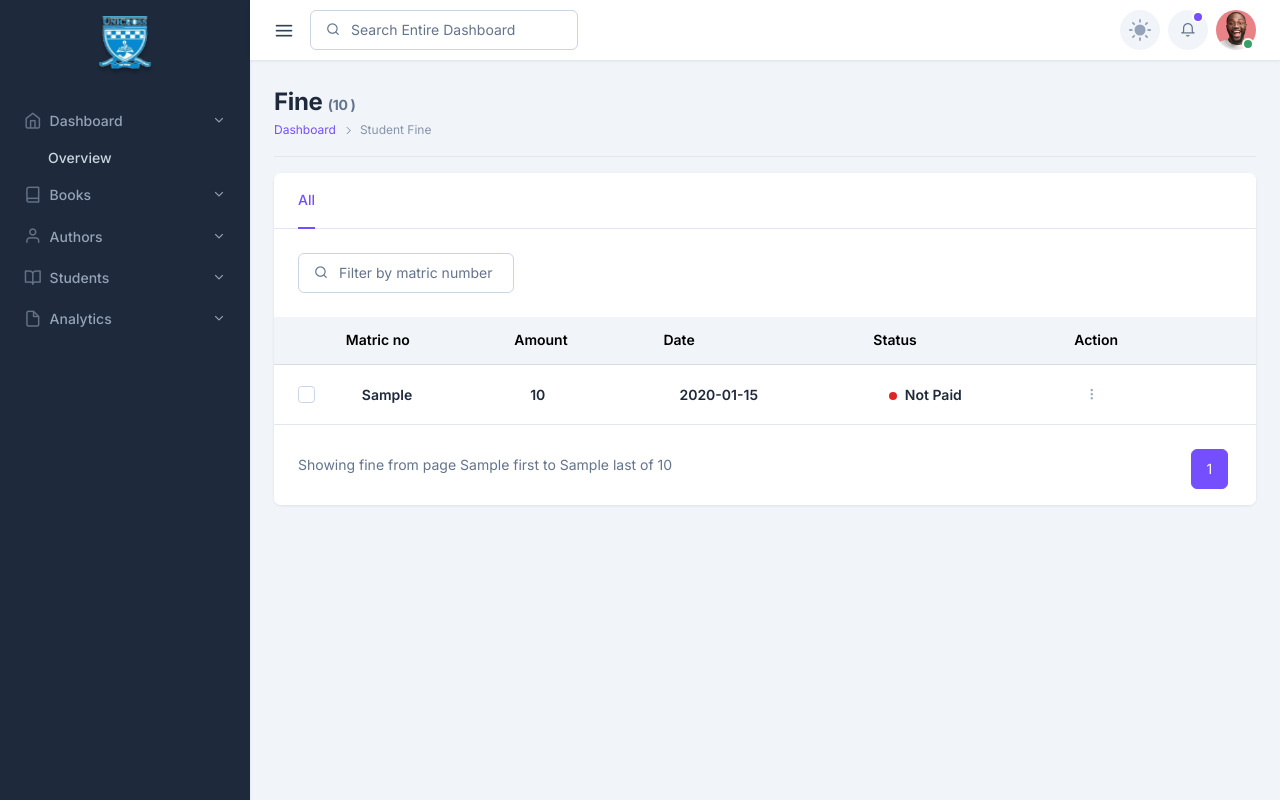
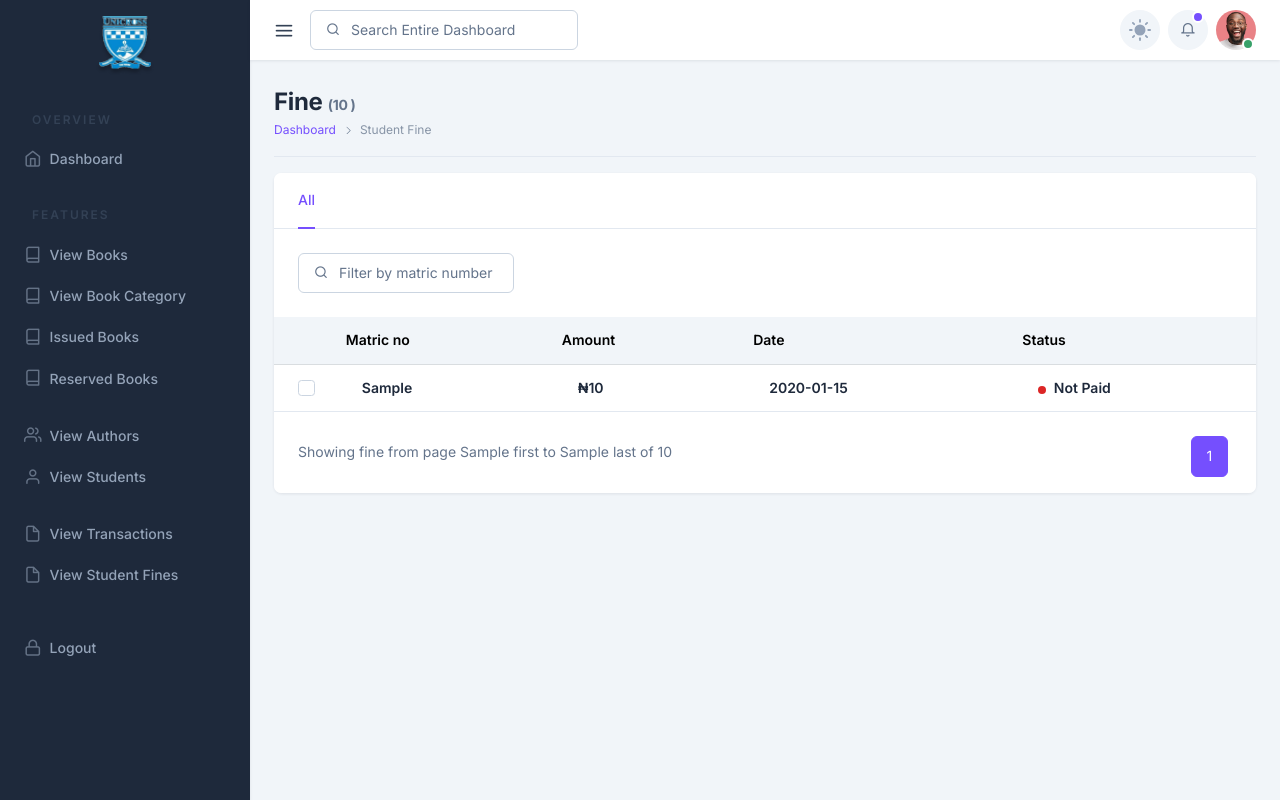
Before and after one commit to onaya7/Library-management-system, a Python web app: template lms/templates/librarian/fine.html in a window 1280 px wide. Run offline with Jinja, Linux system fonts and the light colour scheme; the template is opened without the code that fills it: most values are stand-ins (such as "Sample title", 1, 10 or a date in 2020); form fields are guessed from the names that the template uses; some libraries are stand-ins or nearby versions; some web fonts are replaced.

Commit message:
ref: made extra update to fine logic

```diff
--- a/lms/templates/librarian/base.html
+++ b/lms/templates/librarian/base.html
@@ -73,109 +73,93 @@
                 <!-- Navbar nav -->
                 <ul class="navbar-nav flex-column" id="sideNavbar">
                     <li class="nav-item">
-                        <a class="nav-link  " href="#" data-bs-toggle="collapse" data-bs-target="#navDashboard"
-                            aria-expanded="false" aria-controls="navDashboard">
+                        <div class="navbar-heading">Overview</div>
+                    </li>
+
+                    <li class="nav-item">
+                        <a class="nav-link " href=" {{ url_for('librarian.dashboard')}}">
                             <i class="nav-icon fe fe-home me-2"></i> Dashboard
-                        </a>
-                        <div id="navDashboard" class="collapse  show " data-bs-parent="#sideNavbar">
-                            <ul class="nav flex-column">
-                                <li class="nav-item ">
-                                    <a class="nav-link  active " href="{{ url_for('librarian.dashboard')}}">
-                                        Overview
-                                    </a>
-                                </li>
-                            </ul>
-                        </div>
-                    </li>
-                    <li class="nav-item">
-                        <a class="nav-link  collapsed " href="#" data-bs-toggle="collapse" data-bs-target="#navCourses"
-                            aria-expanded="false" aria-controls="navCourses">
-                            <i class="nav-icon fe fe-book me-2"></i> Books
-                        </a>
-                        <div id="navCourses" class="collapse " data-bs-parent="#sideNavbar">
-                            <ul class="nav flex-column">
-                                <li class="nav-item">
-                                    <a class="nav-link " href="{{ url_for('librarian.books')}}">
-                                        All Books
-                                    </a>
-                                </li>
-                                <li class="nav-item">
-                                    <a class="nav-link " href="{{ url_for('librarian.category')}}">
-                                        All Book Category
-                                    </a>
-                                </li>
-                                <li class="nav-item">
-                                    <a class="nav-link " href="{{url_for('librarian.issued_book')}}">
-                                        Issued Books
                         </a>
                     </li>
 
                     <li class="nav-item">
-                                    <a class="nav-link " href="admin-course-category-single.html">
-                                        Reserved Books
+                        <div class="nav-divider"></div>
+                    </li>
+
+                    <li class="nav-item">
+                        <div class="navbar-heading">Features</div>
+                    </li>
+
+                    <li class="nav-item">
+                        <a class="nav-link " href=" {{ url_for('librarian.books')}}">
+                            <i class="nav-icon fe fe-book me-2"></i> View Books
                         </a>
                     </li>
-                            </ul>
-                        </div>
-                    </li>
-                    <!-- Nav item -->
+
                     <li class="nav-item">
-                        <a class="nav-link   collapsed " href="#" data-bs-toggle="collapse" data-bs-target="#navProfile"
-                            aria-expanded="false" aria-controls="navProfile">
-                            <i class="nav-icon fe fe-user me-2"></i> Authors
-                        </a>
-                        <div id="navProfile" class="collapse " data-bs-parent="#sideNavbar">
-                            <ul class="nav flex-column">
-                                <li class="nav-item">
-                                    <a class="nav-link " href="{{ url_for('librarian.author')}}">
-                                        All Authors
+                        <a class="nav-link " href=" {{ url_for('librarian.category')}}">
+                            <i class="nav-icon fe fe-book me-2"></i> View Book Category
                         </a>
                     </li>
-                            </ul>
-                        </div>
-                    </li>
-                    <!-- Nav item -->
-                    <li class="nav-item ">
-                        <a class="nav-link   collapsed  " href="#" data-bs-toggle="collapse" data-bs-target="#navCMS"
-                            aria-expanded="false" aria-controls="navCMS">
-                            <i class="nav-icon fe fe-book-open me-2"></i> Students
-                        </a>
-                        <div id="navCMS" class="collapse  " data-bs-parent="#sideNavbar">
-                            <ul class="nav flex-column">
                     <li class="nav-item">
-                                    <a class="nav-link   active  " href="{{ url_for('librarian.students')}}">
-                                        All Students
+                        <a class="nav-link " href=" {{ url_for('librarian.issued_book')}}">
+                            <i class="nav-icon fe fe-book me-2"></i> Issued Books
                         </a>
                     </li>
-                            </ul>
-                        </div>
+
+                    <li class="nav-item">
+                        <a class="nav-link " href=" {{ url_for('librarian.issued_book')}}">
+                            <i class="nav-icon fe fe-book me-2"></i> Reserved Books
+                        </a>
                     </li>
 
-                    <!-- Nav item -->
-                    <li class="nav-item ">
-                        <a class="nav-link   collapsed  " href="#" data-bs-toggle="collapse" data-bs-target="#navCMS"
-                            aria-expanded="false" aria-controls="navCMS">
-                            <i class="nav-icon fe fe-file me-2"></i> Analytics
-                        </a>
-                        <div id="navCMS" class="collapse  " data-bs-parent="#sideNavbar">
-                            <ul class="nav flex-column">
                     <li class="nav-item">
-                                    <a class="nav-link   active  " href="{{ url_for('librarian.students')}}">
-                                        View Transactions
+                        <div class="nav-divider"></div>
+                    </li>
+
+
+                    <li class="nav-item">
+                        <a class="nav-link " href=" {{ url_for('librarian.author')}}">
+                            <i class="nav-icon fe fe-users me-2"></i> View Authors
                         </a>
                     </li>
-                            </ul>
-                        </div>
-                        <div id="navCMS" class="collapse  " data-bs-parent="#sideNavbar">
-                            <ul class="nav flex-column">
+
+
                     <li class="nav-item">
-                                    <a class="nav-link   active  " href="{{ url_for('librarian.fine')}}">
-                                        View Students Fines
+                        <a class="nav-link " href=" {{ url_for('librarian.students')}}">
+                            <i class="nav-icon fe fe-user me-2"></i> View Students
                         </a>
                     </li>
-                            </ul>
-                        </div>
+
+                    <li class="nav-item">
+                        <div class="nav-divider"></div>
                     </li>
+
+                    <li class="nav-item">
+                        <a class="nav-link " href=" {{ url_for('librarian.issued_book')}}">
+                            <i class="nav-icon fe fe-file me-2"></i>View Transactions
+                        </a>
+                    </li>
+
+                    <li class="nav-item">
+                        <a class="nav-link " href=" {{ url_for('librarian.fine')}}">
+                            <i class="nav-icon fe fe-file me-2"></i> View Student Fines
+                        </a>
+                    </li>
+
+                    <li class="nav-item">
+                        <div class="nav-divider"></div>
+                    </li>
+                    <li class="nav-item">
+                        <div class="nav-divider"></div>
+                    </li>
+
+                    <li class="nav-item">
+                        <a class="nav-link " href=" {{ url_for('auth.logout_librarian')}}">
+                            <i class="nav-icon fe fe-lock me-2"></i> Logout
+                        </a>
+                    </li>
+
                 </ul>
 
             </div>
--- a/lms/templates/librarian/fine.html
+++ b/lms/templates/librarian/fine.html
@@ -73,8 +73,6 @@
                                             <th>Amount</th>
                                             <th>Date</th>
                                             <th>Status</th>
-                                            <th>Action</th>
-                                            <th></th>
                                         </tr>
                                     </thead>
                                     <tbody>
@@ -113,7 +111,7 @@
                                                     <div class="d-flex align-items-center">
                                                         <div class="ms-3">
                                                             <h5 class="mb-0 text-primary-hover txt">
-                                                                {{fine.amount}}
+                                                                ₦{{fine.amount}}
                                                             </h5>
                                                         </div>
                                                     </div>
@@ -152,27 +150,6 @@
                                                 </a>
                                             </td>
 
-                                            <td>
-                                                <span class="dropdown dropstart">
-                                                    <a class="btn-icon btn btn-ghost btn-sm rounded-circle" href="#"
-                                                        role="button" id="productDropdown1" data-bs-toggle="dropdown"
-                                                        data-bs-offset="-20,20" aria-expanded="false">
-                                                        <i class="fe fe-more-vertical"></i>
-                                                    </a>
-                                                    <span class="dropdown-menu" aria-labelledby="productDropdown1">
-                                                        <span class="dropdown-header">Settings</span>
-                                                        <a class="dropdown-item"
-                                                            href="{{ url_for('librarian.edit_book', book_id=fine.id) }}"><i
-                                                                class="fe fe-edit dropdown-item-icon"></i>Edit</a>
-                                                        <button type="button" class="dropdown-item"
-                                                            data-bs-toggle="modal" data-bs-target="#exampleModal">
-                                                            <i class="fe fe-trash dropdown-item-icon"></i>Delete
-                                                        </button>
-                                                    </span>
-                                                </span>
-                                            </td>
-
-                                            <td></td>
 
                                         </tr>
                                         {% endfor %}
```
Also changed, not shown: lms/templates/librarian/books.html (indentation only). Lines whose indentation alone changed are shown as unchanged.
